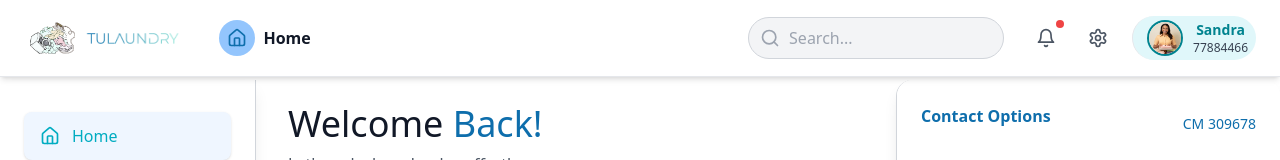
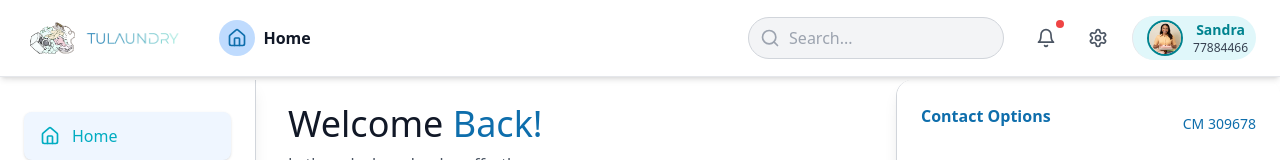
Before and after one commit to Aristocratjnr/Consumer-dashboard, a Next.js app: page /home in a window 1280 px wide. Shown: the top 160 px of the page. Built offline with nearby package versions, Linux system fonts and the light colour scheme.

Commit message:
update button background color in dashboard home page

```diff
--- a/src/app/(dashboard)/home/page.tsx
+++ b/src/app/(dashboard)/home/page.tsx
@@ -50,7 +50,7 @@
                 </div>
                 <nav className="flex items-center space-x-6">
                 <button className="flex items-center space-x-2">
-                <span className="bg-blue-300 hover:bg-teal-200 rounded-full p-2 transition-colors">
+                <span className="bg-blue-200 hover:bg-blue-300 rounded-full p-2 transition-colors">
                   <Home className="h-5 w-5 text-teal-1000" />
                 </span>
                 <span className="font-bold">Home</span>
```
